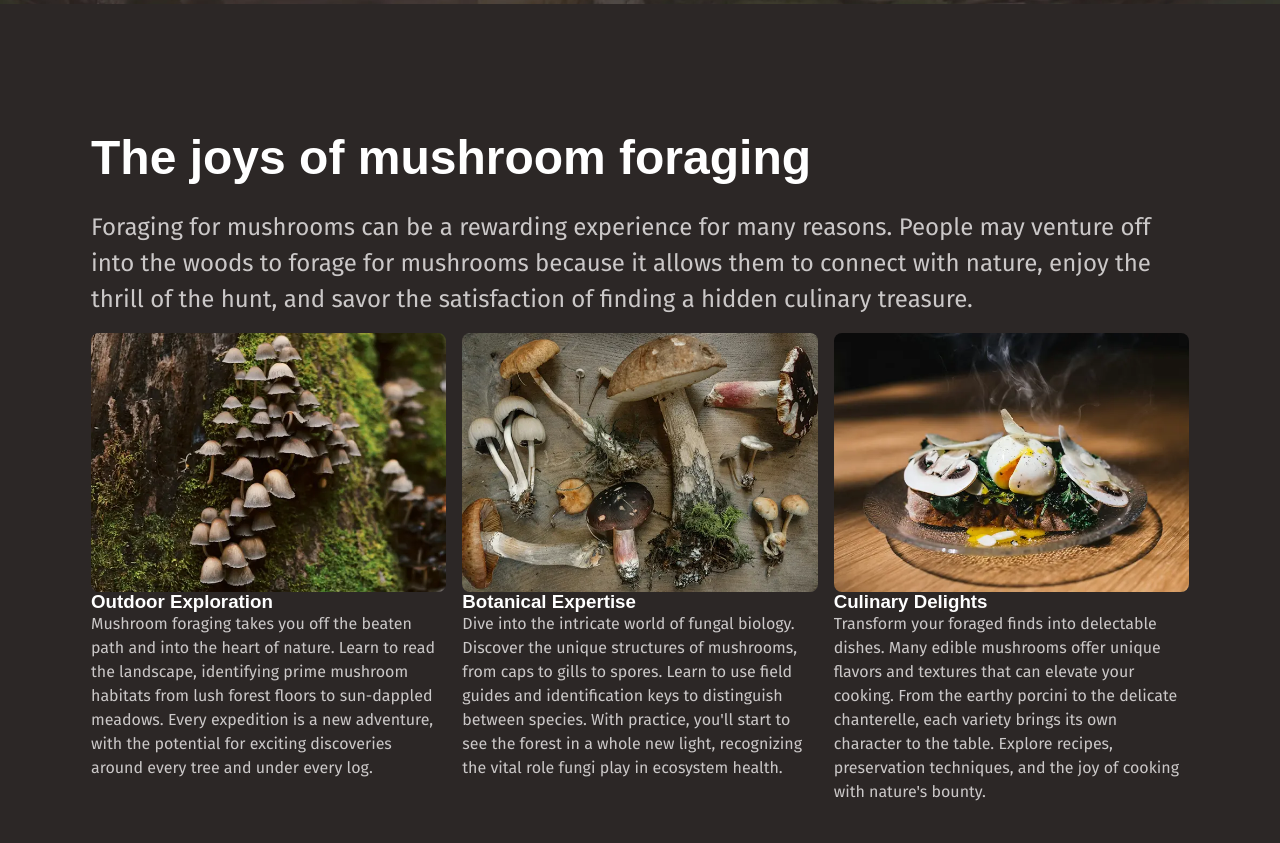
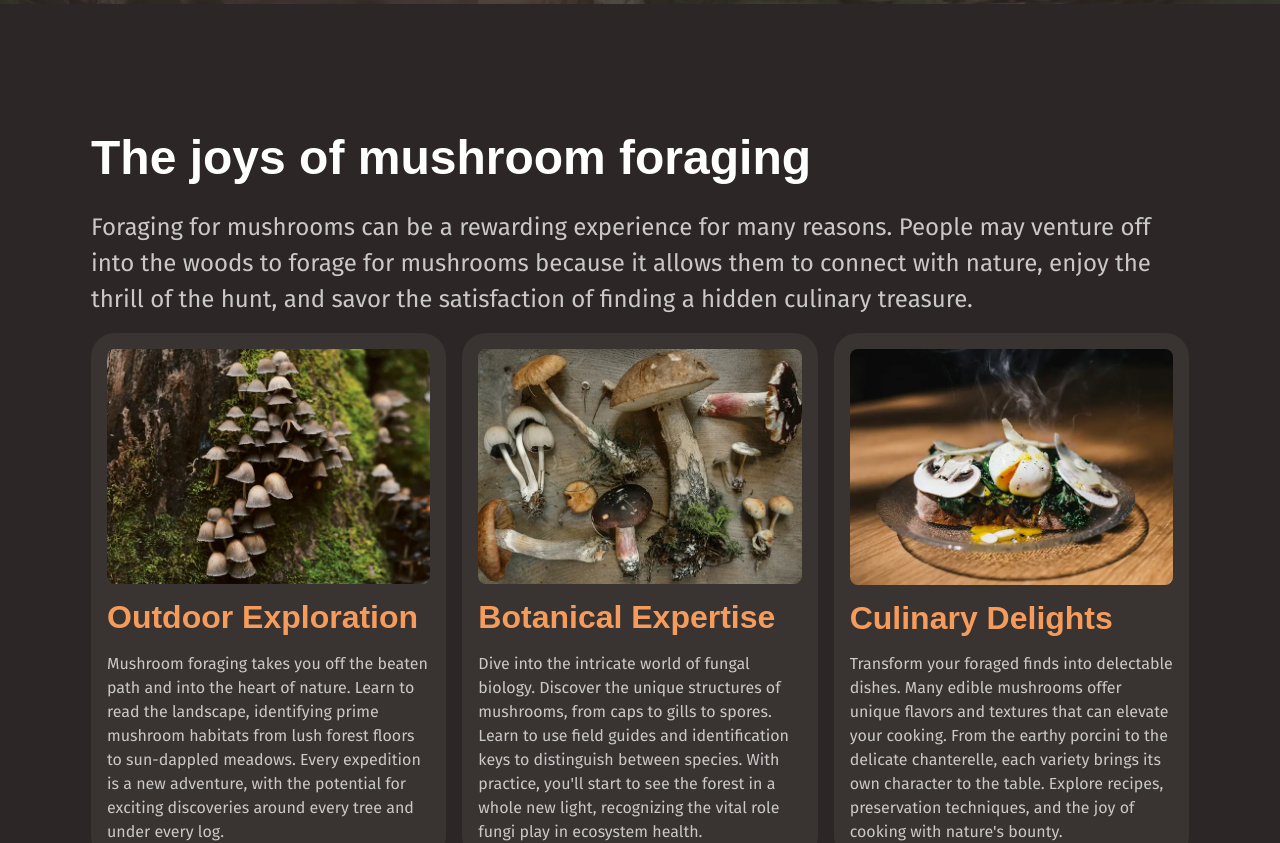
Before and after one commit to Joseadu/fungi, an Angular app: page / in a window 1280 px wide. Shown: the part 681-1524 px from the top of the page. Built offline with nearby package versions, Linux system fonts and the light colour scheme.

Commit message:
minor styles change

```diff
--- a/src/styles/layout.css
+++ b/src/styles/layout.css
@@ -17,7 +17,7 @@
         --wrapper-max-width: 1130px;
         --wrapper-padding: 1rem;
 
-        max-width: var(--wrapper-max-width);
+        max-width: min(var(--wrapper-max-width), 100% - var(--wrapper-padding)* 2);
         margin-inline: auto;
         padding-inline: var(--wrapper-padding);
         box-sizing: content-box;
--- a/src/styles/utilities/utilities.css
+++ b/src/styles/utilities/utilities.css
@@ -3,3 +3,4 @@
 @import url(./columns.css);
 @import url(./grid.css);
 @import url(./accessibility.css);
+@import url(./card.css);
```
